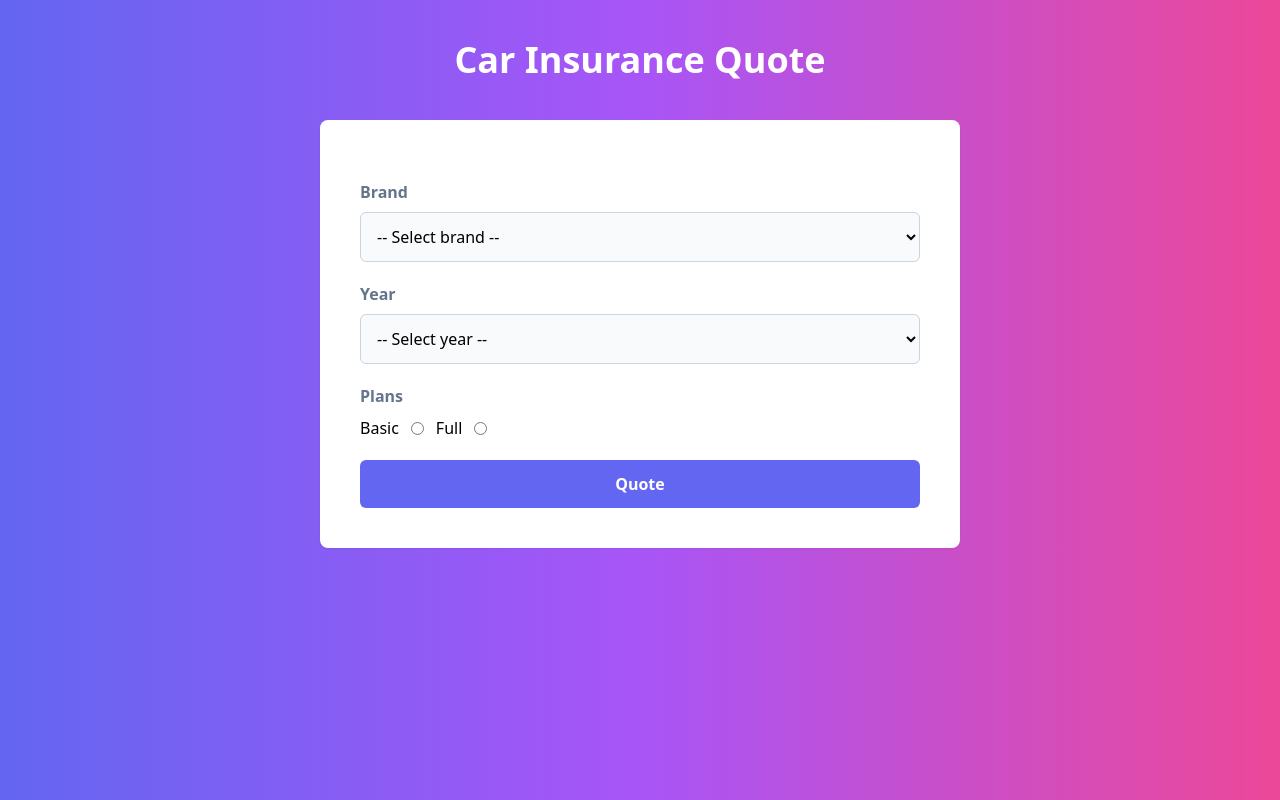
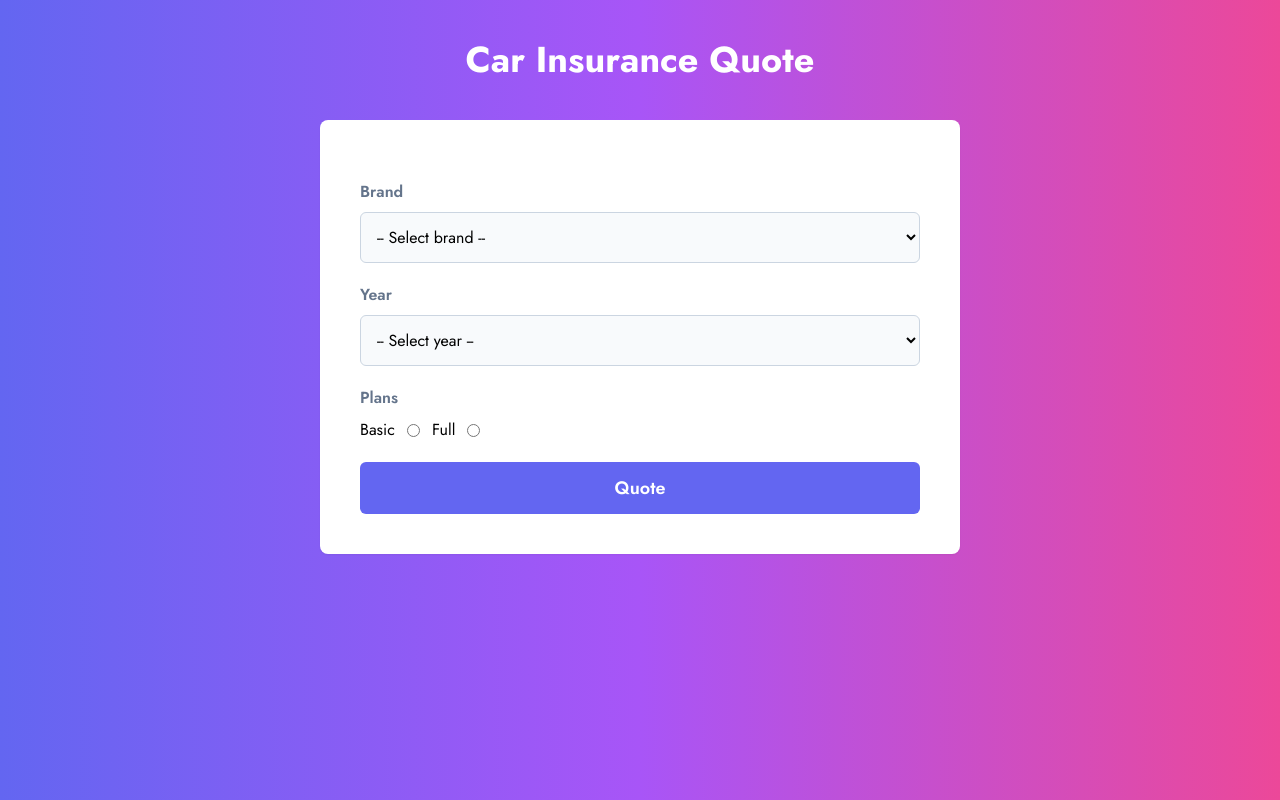
Before and after one commit to jairpss/cotizador-autos, a React (Vite) app: page / in a window 1280 px wide. Built offline with nearby package versions, Linux system fonts and the light colour scheme.

Commit message:
adding font family to all app

```diff
--- a/index.html
+++ b/index.html
@@ -4,6 +4,9 @@
     <meta charset="UTF-8" />
     <link rel="icon" type="image/svg+xml" href="/vite.svg" />
     <meta name="viewport" content="width=device-width, initial-scale=1.0" />
+    <link rel="preconnect" href="https://fonts.googleapis.com">
+    <link rel="preconnect" href="https://fonts.gstatic.com" crossorigin>
+    <link href="https://fonts.googleapis.com/css2?family=Jost:wght@300;400;500;600;700;800&display=swap" rel="stylesheet">
     <title>Car Quoter</title>
   </head>
   <body class="bg-gradient-to-r from-indigo-500 via-purple-500 to-pink-500">
--- a/src/components/AppSeguro.jsx
+++ b/src/components/AppSeguro.jsx
@@ -4,7 +4,7 @@ const AppSeguro = () => {
   return (
     <>
         <header className="my-10">
-            <h1 className="text-white text-center text-4xl font-extrabold">Car Insurance Quote</h1>
+            <h1 className="text-white text-center text-4xl font-bold font-jost">Car Insurance Quote</h1>
         </header>
 
         <main className="bg-white md:w-2/3 lg:w-2/4 mx-auto shadow-sm rounded-lg p-10">
--- a/src/components/Formulario.jsx
+++ b/src/components/Formulario.jsx
@@ -7,10 +7,10 @@ const Formulario = () => {
 
         <form>
             <div className="my-5">
-                <label className="block mb-2 font-semibold text-slate-500">Brand</label>
+                <label className="block mb-2 font-semibold text-slate-500 font-jost">Brand</label>
                 <select
                     name="brand"
-                    className="w-full p-3 bg-slate-50 border border-slate-300 rounded-md"
+                    className="w-full p-3 bg-slate-50 border border-slate-300 rounded-md font-jost"
                 >
                     <option value="">-- Select brand --</option>
 
@@ -26,10 +26,10 @@ const Formulario = () => {
             </div>
 
             <div className="my-5">
-                <label className="block mb-2 font-semibold text-slate-500">Year</label>
+                <label className="block mb-2 font-semibold text-slate-500 font-jost">Year</label>
                 <select
                     name="brand"
-                    className="w-full p-3 bg-slate-50 border border-slate-300 rounded-md"
+                    className="w-full p-3 bg-slate-50 border border-slate-300 rounded-md font-jost"
                 >
                     <option value="">-- Select year --</option>
 
@@ -45,11 +45,11 @@ const Formulario = () => {
             </div>
 
             <div className="my-5">
-                <label className="block mb-2 font-semibold text-slate-500">Plans</label>
+                <label className="block mb-2 font-semibold text-slate-500 font-jost">Plans</label>
                 <div className="flex gap-3 items-center">
                     {PLANS.map(plan => (
                         <Fragment key={plan.id}>
-                            <label>
+                            <label className="font-jost">
                                 {plan.name}
                             </label>
                             <input
@@ -64,7 +64,7 @@ const Formulario = () => {
 
             <input
                 type="submit"
-                className="w-full bg-indigo-500 hover:bg-indigo-600 transition-colors text-white cursor-pointer p-3 font-semibold rounded-md"
+                className="w-full bg-indigo-500 hover:bg-indigo-600 transition-colors text-white cursor-pointer p-3 font-semibold rounded-md font-jost text-lg"
                 value="Quote"
             />
         </form>
--- a/tailwind.config.cjs
+++ b/tailwind.config.cjs
@@ -3,6 +3,9 @@ module.exports = {
   content: ["index.html", "./src/**/*.jsx"],
   theme: {
     extend: {},
+    fontFamily: {
+      'jost': ['Jost', 'sans-serif']
+    },
   },
   plugins: [],
 }
```
